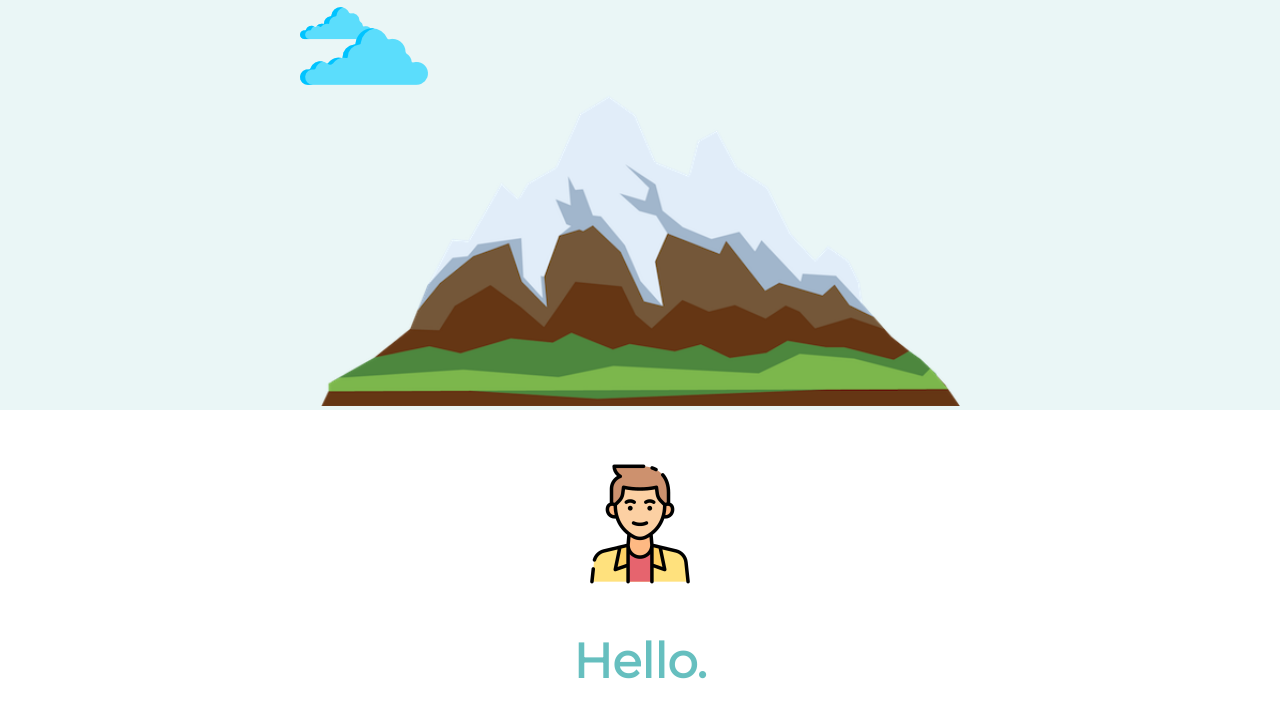
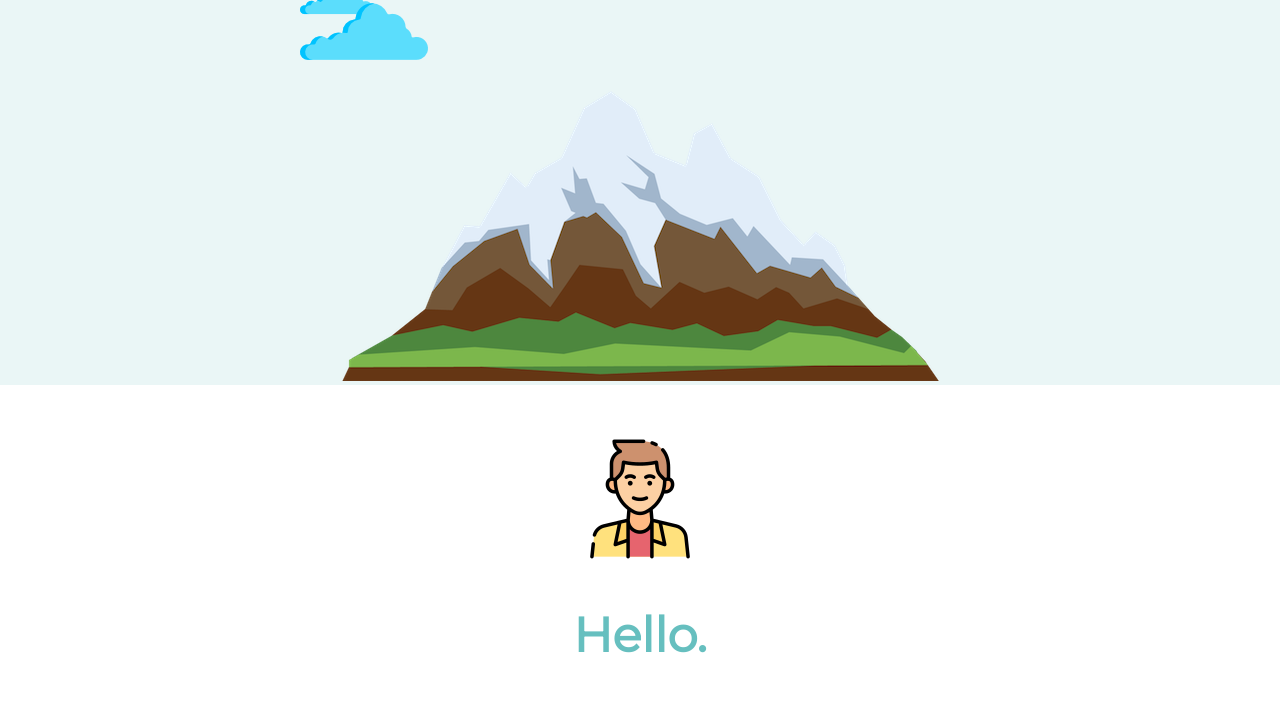
Before and after one commit to JasonAbba/Simple-Portfolio-Website, a plain HTML site: page index.html in a window 1280 px wide. Shown: the part 396-1100 px from the top of the page. Drawn offline with Linux system fonts and the light colour scheme; a web font is replaced by a local one.

Commit message:
Update style.css

```diff
--- a/css/style.css
+++ b/css/style.css
@@ -56,7 +56,8 @@ hr{
     bottom: 300px;
 }
 .mountain{
-    width: 50%;
+    max-width: 100%;
+    height: auto;
 }
 .bottom-container{
     margin-bottom: 0rem;
```
